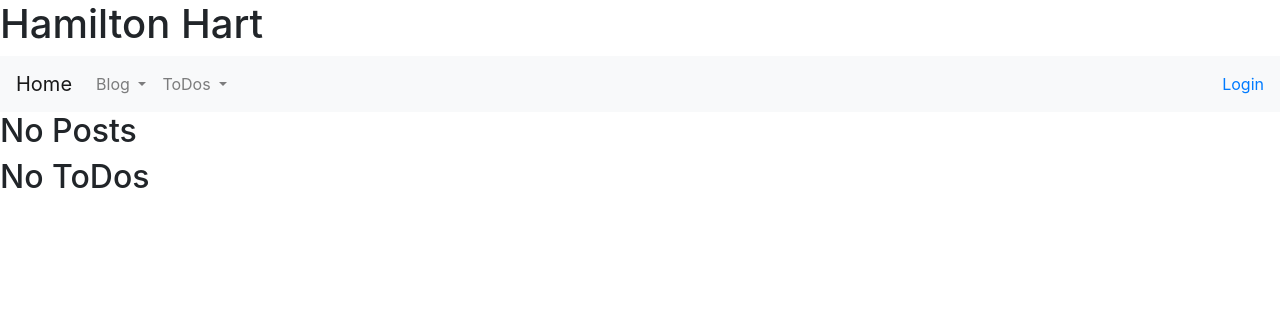
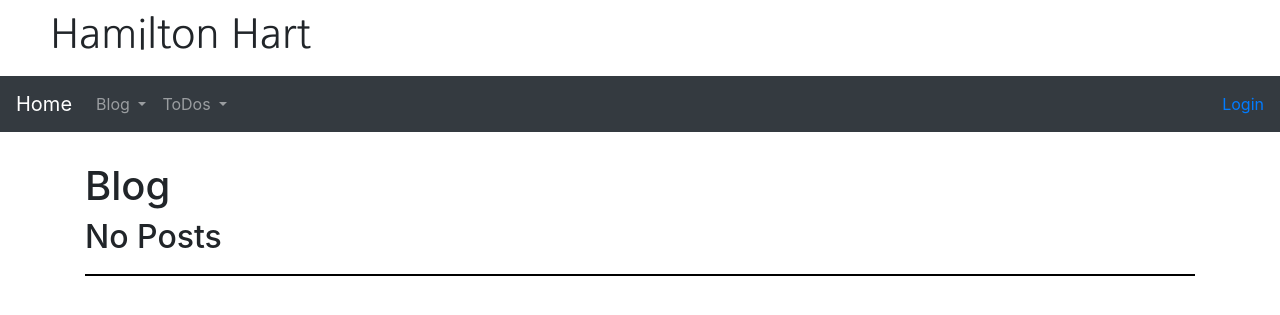
Before and after one commit to hamiltonhart/hamiltonhart_tech, a Django app: page / in a window 1280 px wide. Shown: the top 315 px of the page. Run offline with Django 3.2, Linux system fonts and the light colour scheme; data that the repository does not hold is empty; some libraries are stand-ins or nearby versions.

Commit message:
Updated styling

```diff
--- a/blog/views.py
+++ b/blog/views.py
@@ -2,6 +2,7 @@ from django.shortcuts import render
 from django.contrib.auth.mixins import LoginRequiredMixin
 from django.views.generic import TemplateView, ListView, DetailView, CreateView, UpdateView, DeleteView
 from django.urls import reverse_lazy
+from django.utils import timezone
 
 from . import models
 
@@ -10,6 +11,9 @@ class PostListView(ListView):
     model = models.Post
     template_name = 'blog/post_list.html'
     context_object_name = 'post_list'
+
+    def get_queryset(self):
+        return models.Post.objects.filter(date__lte=timezone.now()).order_by('-date')
 
 
 class PostDetailView(DetailView):
--- a/hamiltonhart_tech_project/settings.py
+++ b/hamiltonhart_tech_project/settings.py
@@ -24,7 +24,7 @@ BASE_DIR = os.path.dirname(os.path.dirname(os.path.abspath(__file__)))
 SECRET_KEY = os.environ.get('DJANGO_SECRET_KEY', '')
 
 # SECURITY WARNING: don't run with debug turned on in production!
-DEBUG = False
+DEBUG = True
 
 ALLOWED_HOSTS = ['0.0.0.0', 'localhost', '127.0.0.1', 'hamiltonhart.herokuapp.com']
 
--- a/pages/views.py
+++ b/pages/views.py
@@ -1,5 +1,6 @@
 from django.shortcuts import render
 from django.views.generic import TemplateView, ListView, DetailView, CreateView, UpdateView, DeleteView
+from django.utils import timezone
 
 from blog.models import Post
 from todos.models import TodoList, TodoItem
@@ -11,6 +12,6 @@ class HomePageList(ListView):
 
     def get_context_data(self, **kwargs):
         context = super(HomePageList, self).get_context_data(**kwargs)
-        context['posts'] = Post.objects.all()
+        context['posts'] = Post.objects.filter(date__lte=timezone.now()).order_by('-date')
         context['todos'] = TodoList.objects.all()
         return context
--- a/static/css/master.css
+++ b/static/css/master.css
@@ -0,0 +1,29 @@
+.header {
+    font-family: 'Nanum Gothic', sans-serif;
+    padding: 10px 0px 10px 50px;
+}
+
+.body-padding {
+    padding-top: 15px;
+}
+
+/* index.html */
+
+.home-page-post-list {
+    padding: 15px 0px 10px 0px;
+    border-bottom: black solid 2px;
+}
+
+.home-page-todo-lists {
+    padding: 15px 0px 10px 0px;
+}
+
+.author-date-text {
+    font-style: italic;
+    font-size: .75em;
+    padding: 0 0 0 20px;
+}
+
+.blog-heading {
+
+}
--- a/templates/base.html
+++ b/templates/base.html
@@ -6,7 +6,11 @@
     <meta name="viewport" content="width=device-width, initial-scale=1.0">
     <meta http-equiv="X-UA-Compatible" content="ie=edge">
 
+    <style>@import url('https://fonts.googleapis.com/css?family=Nanum+Gothic:400,700');</style>
+
     <link rel="stylesheet" href="https://stackpath.bootstrapcdn.com/bootstrap/4.1.3/css/bootstrap.min.css" integrity="sha384-MCw98/SFnGE8fJT3GXwEOngsV7Zt27NXFoaoApmYm81iuXoPkFOJwJ8ERdknLPMO" crossorigin="anonymous">
+
+    <link rel="stylesheet" href="{% static 'css/master.css' %}">
 
     <title>{% block titleblock %}
 
@@ -14,13 +18,16 @@
 </head>
 <body>
 
-    {% block headerblock %}
+    <div class="header">
+        <h1>Hamilton Hart</h1>
+      {% block headerblock %}
 
-    {% endblock headerblock %}
+      {% endblock headerblock %}
+    </div>
 
     <!-- Starting here -->
 
-    <nav class="navbar navbar-expand-lg navbar-light bg-light">
+    <nav class="navbar navbar-expand-lg navbar-dark bg-dark">
         <a class="navbar-brand" href="{% url 'home' %}">Home</a>
         <button class="navbar-toggler" type="button" data-toggle="collapse" data-target="#navbarSupportedContent" aria-controls="navbarSupportedContent" aria-expanded="false" aria-label="Toggle navigation">
           <span class="navbar-toggler-icon"></span>
@@ -45,6 +52,7 @@
                   <a class="dropdown-item" href="{% url 'todo_list_list' %}">All ToDo Lists</a>
                   <a class="dropdown-item" href="{% url 'todo_list_new' %}">New ToDo List</a>
                   <a class="dropdown-item" href="{% url 'todo_item_new' %}">New ToDo Item</a>
+                  </form>
                 </div>
               </li>
           </ul>
@@ -64,7 +72,7 @@
 
     <!-- Ending here -->
 
-
+<div class="container body-padding">
     {% block bodyblock %}
 
     {% endblock bodyblock %}
@@ -72,6 +80,7 @@
     {% block footerblock %}
 
     {% endblock footerblock %}
+</div>
 
     <script src="https://code.jquery.com/jquery-3.3.1.slim.min.js" integrity="sha384-q8i/X+965DzO0rT7abK41JStQIAqVgRVzpbzo5smXKp4YfRvH+8abtTE1Pi6jizo" crossorigin="anonymous"></script>
     <script src="https://stackpath.bootstrapcdn.com/bootstrap/4.1.3/js/bootstrap.min.js" integrity="sha384-ChfqqxuZUCnJSK3+MXmPNIyE6ZbWh2IMqE241rYiqJxyMiZ6OW/JmZQ5stwEULTy" crossorigin="anonymous"></script>
--- a/templates/blog/post_new.html
+++ b/templates/blog/post_new.html
@@ -11,13 +11,15 @@
 
 
 {% block bodyblock %}
+<h1>New Post</h1>
+
 <form method="POST">
     {% csrf_token %}
     {{form.as_p}}
     <br>
 
-    <a href="{% url 'home' %}">Cancel</a>
-    <input type="submit" value="Post">
+    <a class="btn btn-secondary" href="{% url 'home' %}">Cancel</a>
+    <input class="btn btn-dark" type="submit" value="Post">
 
 </form>
 
--- a/templates/pages/index.html
+++ b/templates/pages/index.html
@@ -5,20 +5,32 @@
 {% endblock titleblock %}
 
 {% block headerblock %}
-  <h1>Hamilton Hart</h1>
+
 {% endblock headerblock %}
 
 {% block bodyblock %}
+
+<div class='home-page-post-list'>
+    <h1>Blog</h1>
     {% if posts %}
         {% for post in posts|slice:":3" %}
-        <h2><a href="{% url 'post_detail' post.pk %}">{{ post.title }}</a></h2>
+            <div class="blog-heading">
+                <h4><a href="{% url 'post_detail' post.pk %}">{{ post.title }}</a></h4>
+                <p class="author-date-text">{{ post.date }}</p>
+            </div>
             <p>{{ post.body_text|truncatechars:100}}</p>
         {% endfor %}
+        <a href="{% url 'post_list' %}">More posts...</a>
     {% else %}
         <h2>No Posts</h2>
 
     {% endif %}
+</div>
 
+<div class="home-page-todo-lists">
+    {% if user.is_authenticated %}
+
+        <h1>ToDos</h1>
         {% if todos %}
 
             {% for todo in todos %}
@@ -27,7 +39,7 @@
                 {% if todo.todo_items.all %}
                     <ul>
                     {% for item in todo.todo_items.all %}
-                <li><input type="checkbox" value="">{{ item.item_name }}</li>
+                        <li>{{ item.item_name }}</li>
 
                     {% endfor %}
                     </ul>
@@ -37,5 +49,7 @@
         <h2>No ToDos</h2>
 
         {% endif %}
+    {% endif %}
+</div>
 
 {% endblock bodyblock %}
--- a/templates/registration/login.html
+++ b/templates/registration/login.html
@@ -5,14 +5,15 @@
 {% endblock titleblock %}
 
 {% block headerblock %}
-  <h1>Login</h1>
+
 {% endblock headerblock %}
 
 {% block bodyblock %}
+<h1>Login</h1>
   <form method="POST">
       {% csrf_token %}
       {{ form.as_p }}
-        <button type="submit">Login</button>
+        <button class="btn btn-primary" type="submit">Login</button>
 
   </form>
 {% endblock bodyblock %}
```
Also changed, not shown: templates/blog/post_delete.html (+4 -3 lines), templates/blog/post_detail.html (+7 -9 lines), templates/blog/post_list.html (+18 -9 lines), templates/blog/post_update.html (+4 -3 lines), templates/todos/todo_item_new.html (+4 -3 lines), templates/todos/todo_list_delete.html (+4 -3 lines), templates/todos/todo_list_detail.html (+6 -7 lines), templates/todos/todo_list_list.html (+6 -2 lines), templates/todos/todo_list_new.html (+5 -3 lines), templates/todos/todo_list_update.html (+5 -3 lines). Lines whose indentation alone changed are shown as unchanged.
